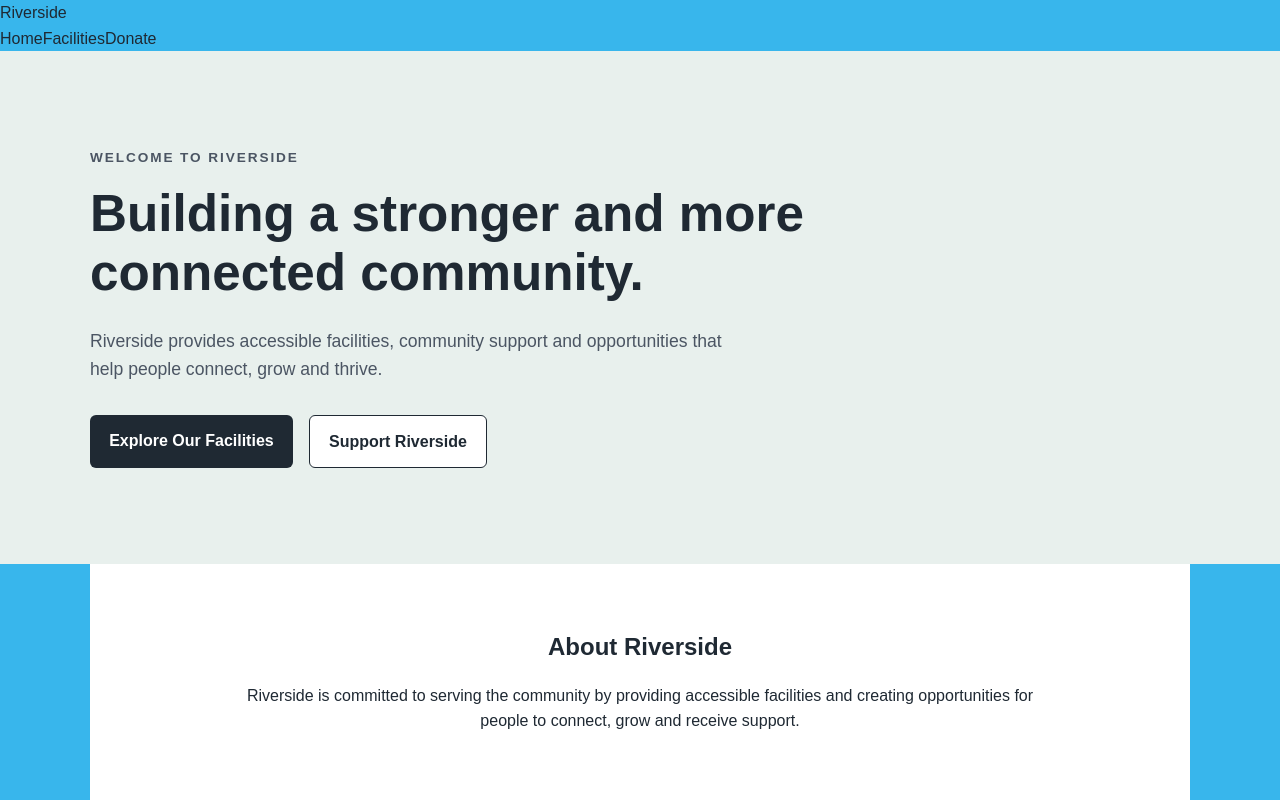
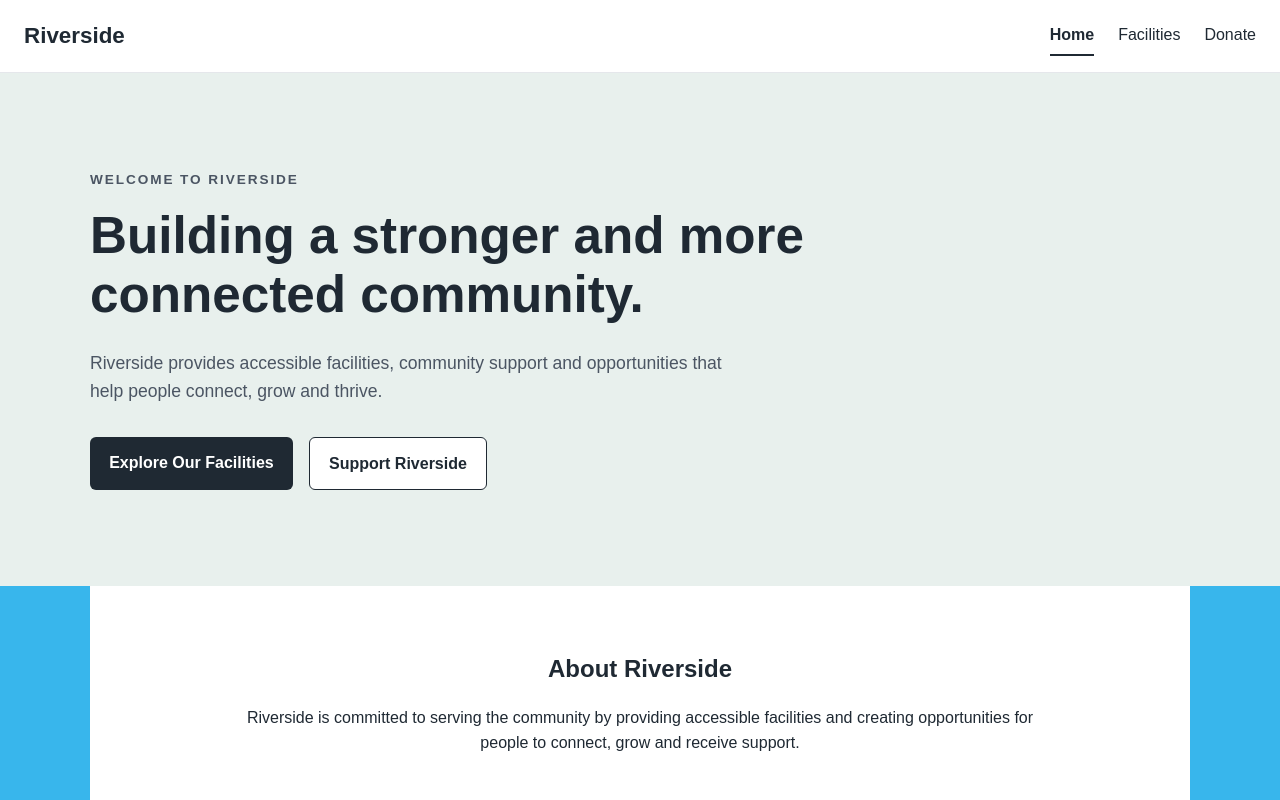
Before and after one commit to Ref-DevSa/riverside-community-hub, a React (Vite) app in the folder frontend/: page / in a window 1280 px wide. Shown: the top 800 px of the page. Built offline with nearby package versions, Linux system fonts and the light colour scheme; no server answers.

Commit message:
Add active navigation links

```diff
--- a/frontend/src/components/Navbar.tsx
+++ b/frontend/src/components/Navbar.tsx
@@ -1,16 +1,33 @@
-import { Link } from "react-router-dom";
+import { NavLink } from "react-router-dom";
 
 function Navbar() {
   return (
-    <nav>
-      <div>
-        <Link to="/">Riverside</Link>
+    <nav className="navbar">
+      <div className="navbar-brand">
+        <NavLink to="/">Riverside</NavLink>
       </div>
 
-      <div>
-        <Link to="/">Home</Link>
-        <Link to="/facilities">Facilities</Link>
-        <Link to="/donate">Donate</Link>
+      <div className="navbar-links">
+        <NavLink
+          to="/"
+          className={({ isActive }) => (isActive ? "active-link" : "")}
+        >
+          Home
+        </NavLink>
+
+        <NavLink
+          to="/facilities"
+          className={({ isActive }) => (isActive ? "active-link" : "")}
+        >
+          Facilities
+        </NavLink>
+
+        <NavLink
+          to="/donate"
+          className={({ isActive }) => (isActive ? "active-link" : "")}
+        >
+          Donate
+        </NavLink>
       </div>
     </nav>
   );
--- a/frontend/src/index.css
+++ b/frontend/src/index.css
@@ -64,8 +64,18 @@ p {
   gap: 1.5rem;
 }
 
+.navbar-links a {
+  padding: 0.4rem 0;
+  border-bottom: 2px solid transparent;
+}
+
 .navbar-links a:hover {
-  text-decoration: underline;
+  border-bottom-color: #1f2933;
+}
+
+.navbar-links .active-link {
+  font-weight: 700;
+  border-bottom-color: #1f2933;
 }
 
 .footer {
```
